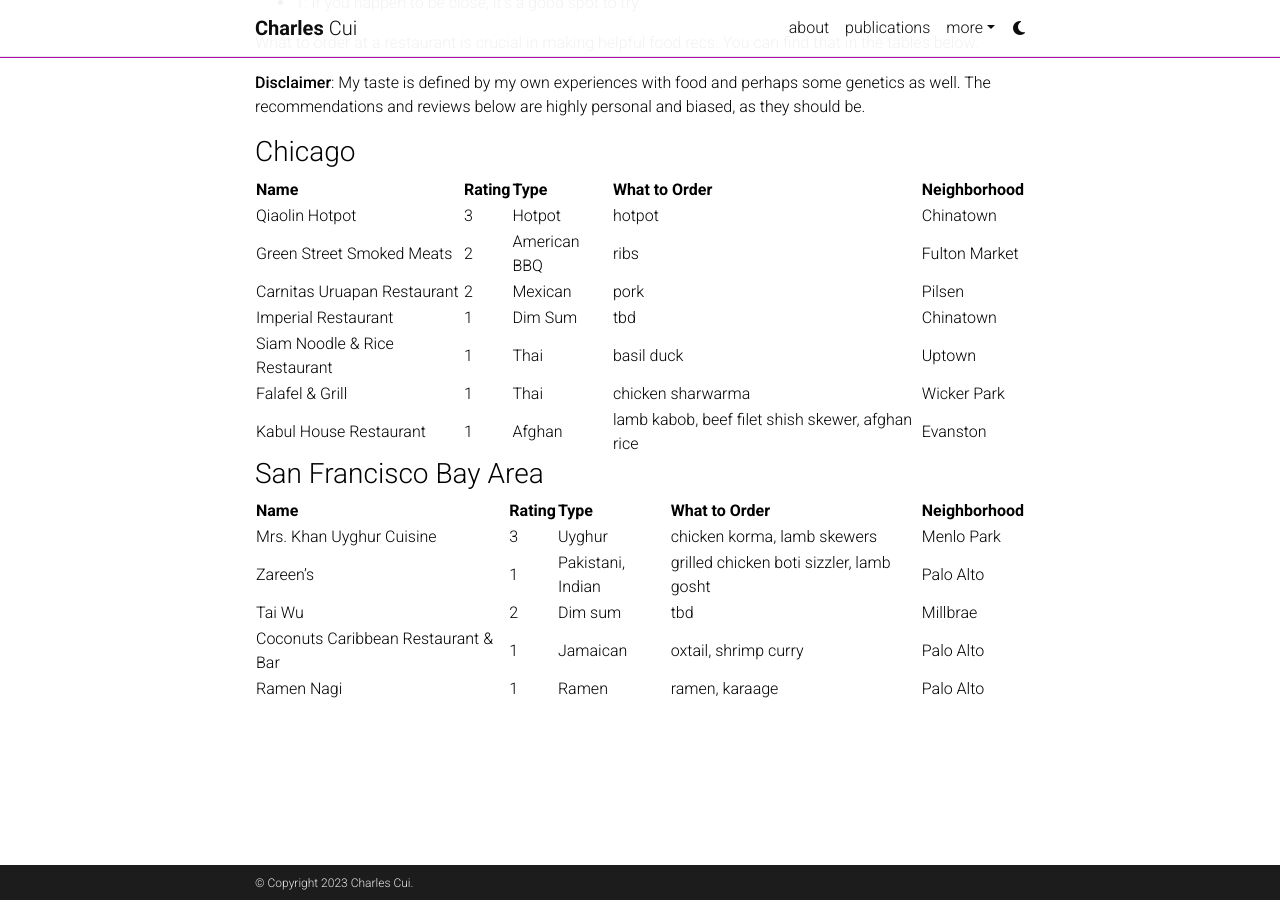
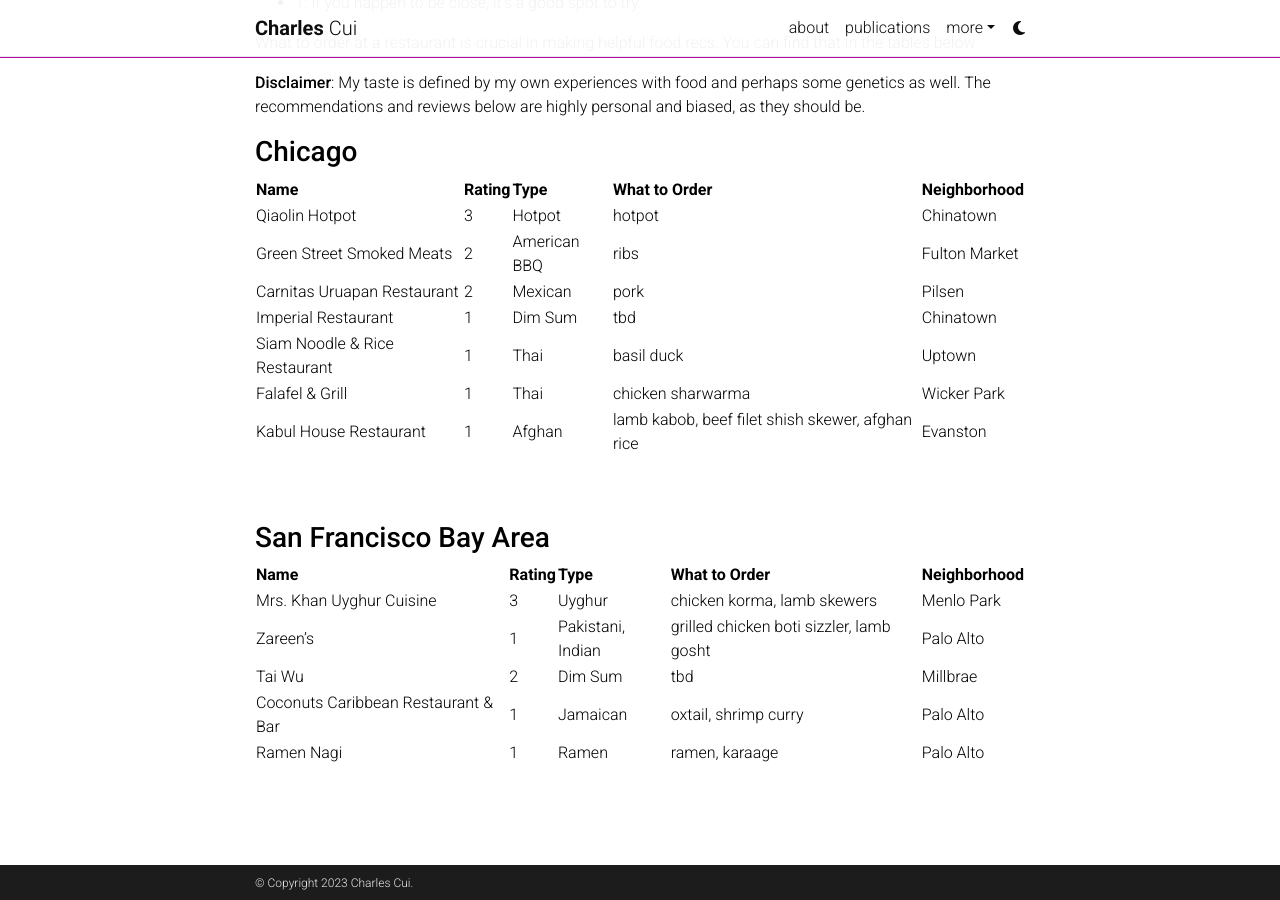
Before and after one commit to digital-flaneur/digital-flaneur.github.io, a Jekyll site: the page built from _pages/foodrecs.md, in a window 1280 px wide and 900 px high, scrolled down 626 px. Built offline with Jekyll 4.4.1, drawn with Linux system fonts in a browser that asks for light colours; comment, search, counter and statistics services are not loaded; a style sheet for code colours, icons or effects is not loaded.

Commit message:
update food recs

```diff
--- a/_pages/foodrecs.md
+++ b/_pages/foodrecs.md
@@ -21,7 +21,7 @@
 
 **Disclaimer**: My taste is defined by my own experiences with food and perhaps some genetics as well. The recommendations and reviews below are highly personal and biased, as they should be.
 
-### Chicago
+### **Chicago**
 
 | Name                          | Rating | Type         | What to Order                                    | Neighborhood  |
 | ----------------------------- | ------ | ------------ | ------------------------------------------------ | ------------- |
@@ -33,15 +33,19 @@
 | Falafel & Grill               | 1      | Thai         | chicken sharwarma                                | Wicker Park   |
 | Kabul House Restaurant        | 1      | Afghan       | lamb kabob, beef filet shish skewer, afghan rice | Evanston      |
 
-### San Francisco Bay Area
+<br/><br/>
+
+### **San Francisco Bay Area**
 
 | Name                                | Rating | Type              | What to Order                            | Neighborhood |
 | ----------------------------------- | ------ | ----------------- | ---------------------------------------- | ------------ |
 | Mrs. Khan Uyghur Cuisine            | 3      | Uyghur            | chicken korma, lamb skewers              | Menlo Park   |
 | Zareen's                            | 1      | Pakistani, Indian | grilled chicken boti sizzler, lamb gosht | Palo Alto    |
-| Tai Wu                              | 2      | Dim sum           | tbd                                      | Millbrae     |
+| Tai Wu                              | 2      | Dim Sum           | tbd                                      | Millbrae     |
 | Coconuts Caribbean Restaurant & Bar | 1      | Jamaican          | oxtail, shrimp curry                     | Palo Alto    |
 | Ramen Nagi                          | 1      | Ramen             | ramen, karaage                           | Palo Alto    |
+
+<br/><br/>
 
 <!-- For now, this page is assumed to be a static description of your courses. You can convert it to a collection similar to `_projects/` so that you can have a dedicated page for each course.
 
```
